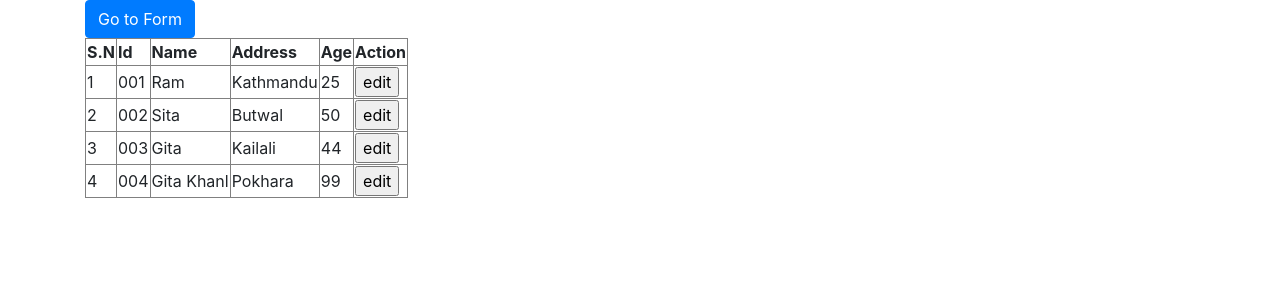
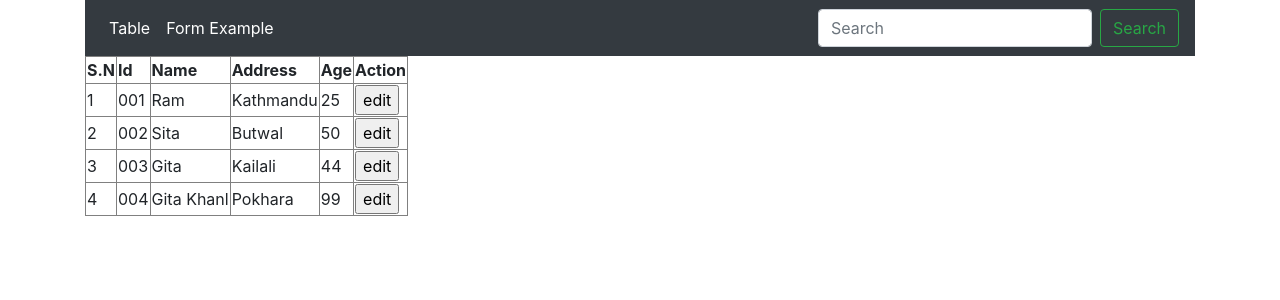
Before and after one commit to paribartankalathoki/basic-angular, an Angular app: page /home in a window 1280 px wide. Shown: the top 300 px of the page. Built offline with nearby package versions, Linux system fonts and the light colour scheme.

Commit message:
added validation in the reactive form

```diff
--- a/src/app/form/reactive-form/reactive-form.component.html
+++ b/src/app/form/reactive-form/reactive-form.component.html
@@ -1,20 +1,38 @@
 <div class="container mt-5">
-    <div class="row">
+    <div class="row justify-content-center">
         <div class="col-sm-12">
             <form [formGroup]="reactiveForm">
                 <div class="row">
                     <div class="col-sm-12">
                         <div class="form-group">
-                            <label>Name</label>
+                            <label>Name <span class="text-danger">*</span></label>
                             <input type="text" formControlName="userFirstName" name="userFirstName" class="form-control" placeholder="Name" />
+                            <span *ngIf="submitted || forms['userFirstName'].dirty ||
+                            forms['userFirstName'].touched && forms['userFirstName'].invalid"
+                            class="info-msg text-danger">
+                                <small *ngIf="forms['userFirstName'].errors &&
+                                    forms['userFirstName'].errors?.['required']">
+                                    User First name is required !
+                                </small>
+                                <!-- <small *ngIf="forms['userFirstName'].errors && forms['userFirstName'].errors?.['minlength']">Mobile Number must be at least 10 characters long !</small> -->
+                            </span>
                         </div>
                     </div>
                 </div>
                 <div class="row">
                     <div class="col-sm-12">
                         <div class="form-group">
-                            <label>Address</label>
+                            <label>Address <span class="text-danger">*</span></label>
                             <input type="text" formControlName="address" class="form-control" placeholder="Address" />
+                            <span *ngIf="submitted || forms['address'].dirty ||
+                            forms['address'].touched && forms['address'].invalid"
+                            class="info-msg text-danger">
+                                <small *ngIf="forms['address'].errors &&
+                                    forms['address'].errors?.['required']">
+                                    Address name is required !
+                                </small>
+                                <!-- <small *ngIf="forms['userFirstName'].errors && forms['userFirstName'].errors?.['minlength']">Mobile Number must be at least 10 characters long !</small> -->
+                            </span>
                         </div>
                     </div>
                 </div>
--- a/src/app/form/reactive-form/reactive-form.component.ts
+++ b/src/app/form/reactive-form/reactive-form.component.ts
@@ -1,5 +1,5 @@
 import { Component, OnInit } from '@angular/core';
-import { FormBuilder, FormGroup, Validators } from '@angular/forms';
+import { AbstractControl, FormBuilder, FormGroup, Validators } from '@angular/forms';
 
 @Component({
   selector: 'app-reactive-form',
@@ -9,7 +9,7 @@ import { FormBuilder, FormGroup, Validators } from '@angular/forms';
 export class ReactiveFormComponent implements OnInit {
 
   reactiveForm: FormGroup = new FormGroup({});
-
+  submitted: boolean = false;
   constructor(
     private form: FormBuilder
   ) { }
@@ -21,7 +21,14 @@ export class ReactiveFormComponent implements OnInit {
     });
   }
 
+  get forms(): { [key: string]: AbstractControl } {
+    return this.reactiveForm.controls;
+  }
+
   onSubmitForm(form: any): void {
-    console.log(form.value);
+    this.submitted = true;
+    if (!this.reactiveForm.invalid) {
+      console.log(form.value);
+    }
   }
 }
--- a/src/app/home/home.component.html
+++ b/src/app/home/home.component.html
@@ -1,7 +1,27 @@
 <div class="container">
     <router-outlet></router-outlet>
+    <nav class="navbar navbar-expand-lg navbar-light bg-dark">
+        <!-- <a class="navbar-brand" href="#">Navbar</a> -->
+        <button class="navbar-toggler" type="button" data-toggle="collapse" data-target="#navbarSupportedContent" aria-controls="navbarSupportedContent" aria-expanded="false" aria-label="Toggle navigation">
+          <span class="navbar-toggler-icon"></span>
+        </button>
 
-    <button class="btn btn-primary" routerLink="/reactive-form">Go to Form</button>
+        <div class="collapse navbar-collapse" id="navbarSupportedContent">
+          <ul class="navbar-nav mr-auto">
+            <li class="nav-item active">
+              <a class="nav-link text-white" href="javascript:void(0)" routerLink="/home">Table <span class="sr-only">(current)</span></a>
+            </li>
+            <li class="nav-item">
+              <a class="nav-link text-white" href="javascript.void(0)" routerLink="/reactive-form">Form Example</a>
+            </li>
+          </ul>
+          <form class="form-inline my-2 my-lg-0">
+            <input class="form-control mr-sm-2" type="search" placeholder="Search" aria-label="Search">
+            <button class="btn btn-outline-success my-2 my-sm-0" type="submit">Search</button>
+          </form>
+        </div>
+      </nav>
+
 <table border="1">
     <thead>
         <tr>
```
